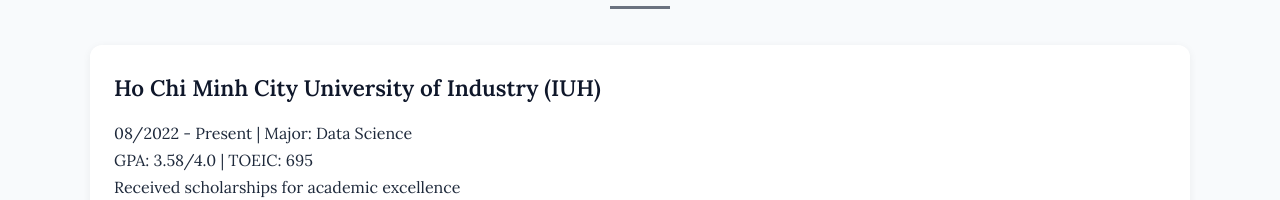
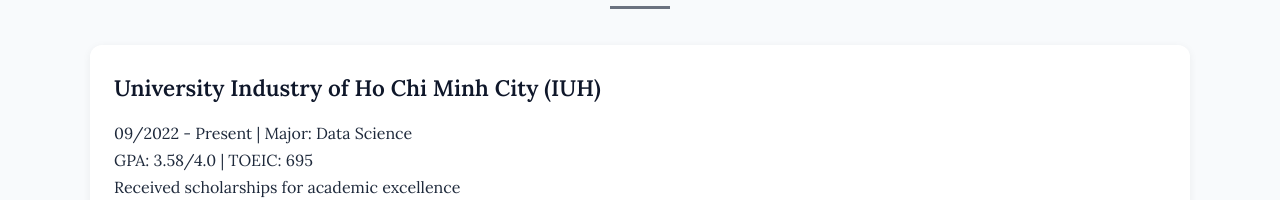
Before and after one commit to HiTranh2504/Portfolio, a plain HTML site: page duongchitrung-portfolio-static/index.html in a window 1280 px wide. Shown: the part 1693-1893 px from the top of the page. Drawn offline with nearby package versions, Linux system fonts and the light colour scheme.

Commit message:
update education

```diff
--- a/duongchitrung-portfolio-static/index.html
+++ b/duongchitrung-portfolio-static/index.html
@@ -96,8 +96,8 @@
         <div class="container">
             <h2 class="section-title">Education</h2>
             <div class="card">
-                <h3>Ho Chi Minh City University of Industry (IUH)</h3>
-                <p>08/2022 - Present | Major: Data Science</p>
+                <h3>University Industry of Ho Chi Minh City (IUH)</h3>
+                <p>09/2022 - Present | Major: Data Science</p>
                 <p>GPA: 3.58/4.0 | TOEIC: 695</p>
                 <p>Received scholarships for academic excellence</p>
             </div>
```
